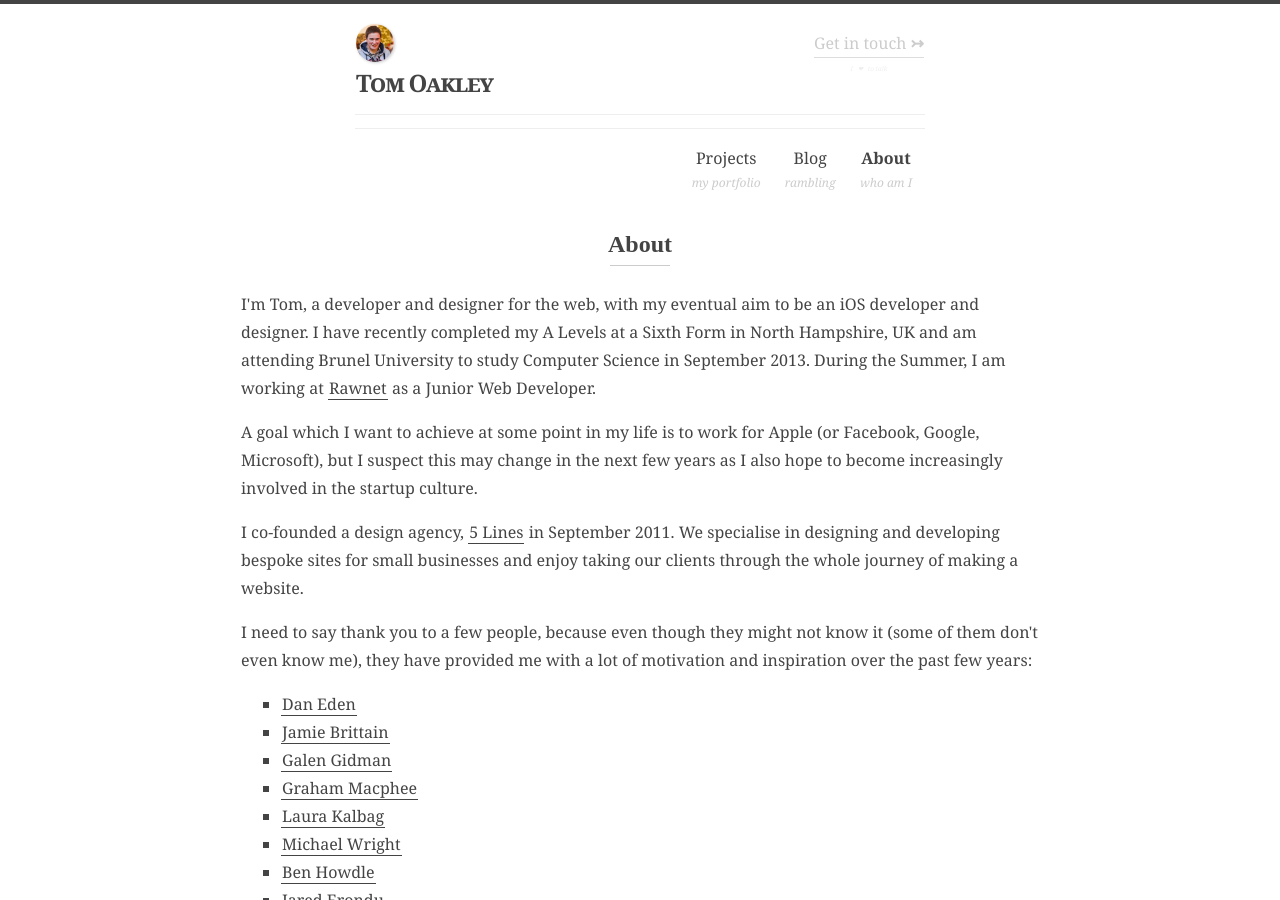
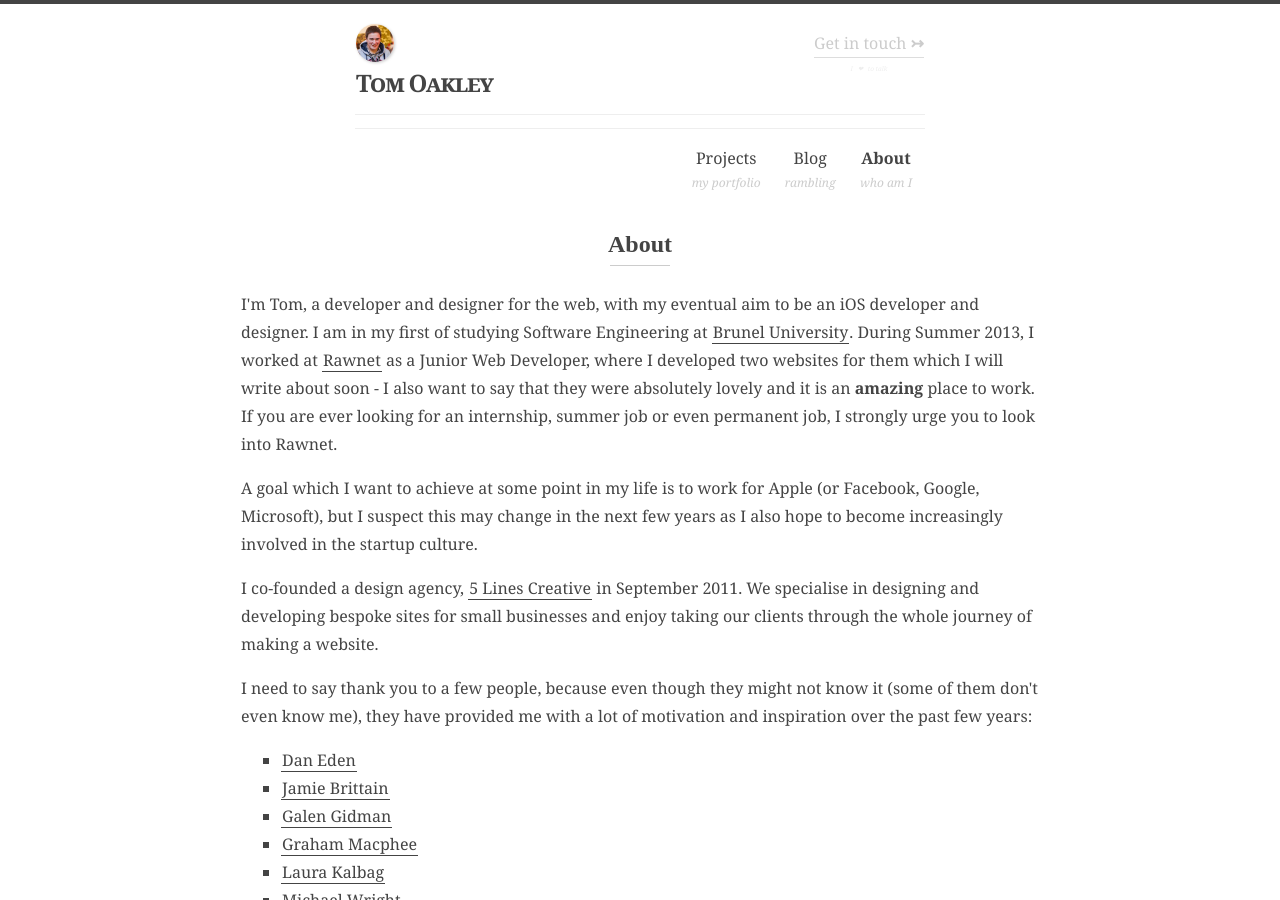
Before and after one commit to tomoakley/tomoakley.github.io, a Jekyll site: the page built from about/index.html, in a window 1280 px wide and 900 px high. Built offline with Jekyll 4.4.1, drawn with Linux system fonts in a browser that asks for light colours; a script that is not in the unit is left out.

Commit message:
updated About copy on index and homepage to say that I am now at Brunel

```diff
--- a/about/index.html
+++ b/about/index.html
@@ -5,11 +5,11 @@ description: who am I
 weight: 0
 ---
 
-<p>I'm Tom, a developer and designer for the web, with my eventual aim to be an iOS developer and designer. I have recently completed my A Levels at a Sixth Form in North Hampshire, UK and am attending Brunel University to study Computer Science in September 2013. During the Summer, I am working at <a href="http://rawnet.com">Rawnet</a> as a Junior Web Developer.</p>
+<p>I'm Tom, a developer and designer for the web, with my eventual aim to be an iOS developer and designer. I am in my first of studying Software Engineering at <a href="http://www.brunel.ac.uk">Brunel University</a>. During Summer 2013, I worked at <a href="http://rawnet.com">Rawnet</a> as a Junior Web Developer, where I developed two websites for them which I will write about soon - I also want to say that they were absolutely lovely and it is an <strong>amazing</strong> place to work. If you are ever looking for an internship, summer job or even permanent job, I strongly urge you to look into Rawnet.</p>
 
 <p>A goal which I want to achieve at some point in my life is to work for Apple (or Facebook, Google, Microsoft), but I suspect this may change in the next few years as I also hope to become increasingly involved in the startup culture.</p>
 
-<p>I co-founded a design agency, <a target="_blank" href="http://5lin.es">5 Lines</a> in September 2011. We specialise in designing and developing bespoke sites for small businesses and enjoy taking our clients through the whole journey of making a website.</p>
+<p>I co-founded a design agency, <a target="_blank" href="http://5lin.es">5 Lines Creative</a> in September 2011. We specialise in designing and developing bespoke sites for small businesses and enjoy taking our clients through the whole journey of making a website.</p>
 
 <p>I need to say thank you to a few people, because even though they might not know it (some of them don't even know me), they have provided me with a lot of motivation and inspiration over the past few years:</p>
 <ul>
--- a/index.html
+++ b/index.html
@@ -23,7 +23,7 @@ navigation: false
 
 <div class="about-intro">
 	<h3 class="sub-section-title"><a href="/about">About</a></h3>
-	<p>I'm an 18 year old student living in South East of the good ol' United Kingdom. I design and develop websites for <a href="http://5lin.es">5 Lines Creative</a>, a design studio which I co-founded. I have recently finished studying for my A Levels at a Sixth Form in North Hampshire and am starting at Brunel University in September 2013, studying Software Engineering.</p>
+	<p>I'm an 19 year old student living in South East of the good ol' United Kingdom, in my first year of studying Software Engineering at <a href="http://www.brunel.ac.uk">Brunel University</a>. I design and develop websites for <a href="http://5lin.es">5 Lines Creative</a>, a design studio which I co-founded.</p>
 </div>
 
 <div class="latest-posts">
```
Also changed, not shown: 12 other files.
